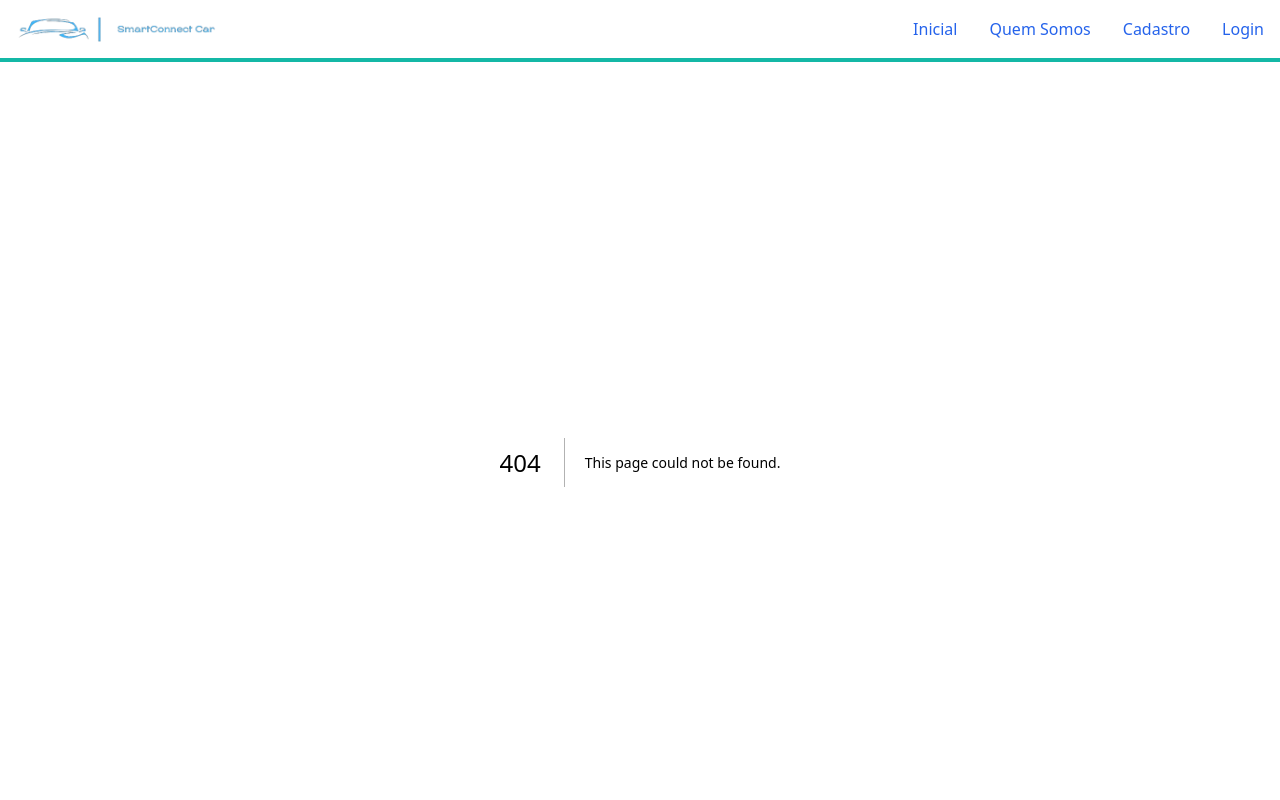
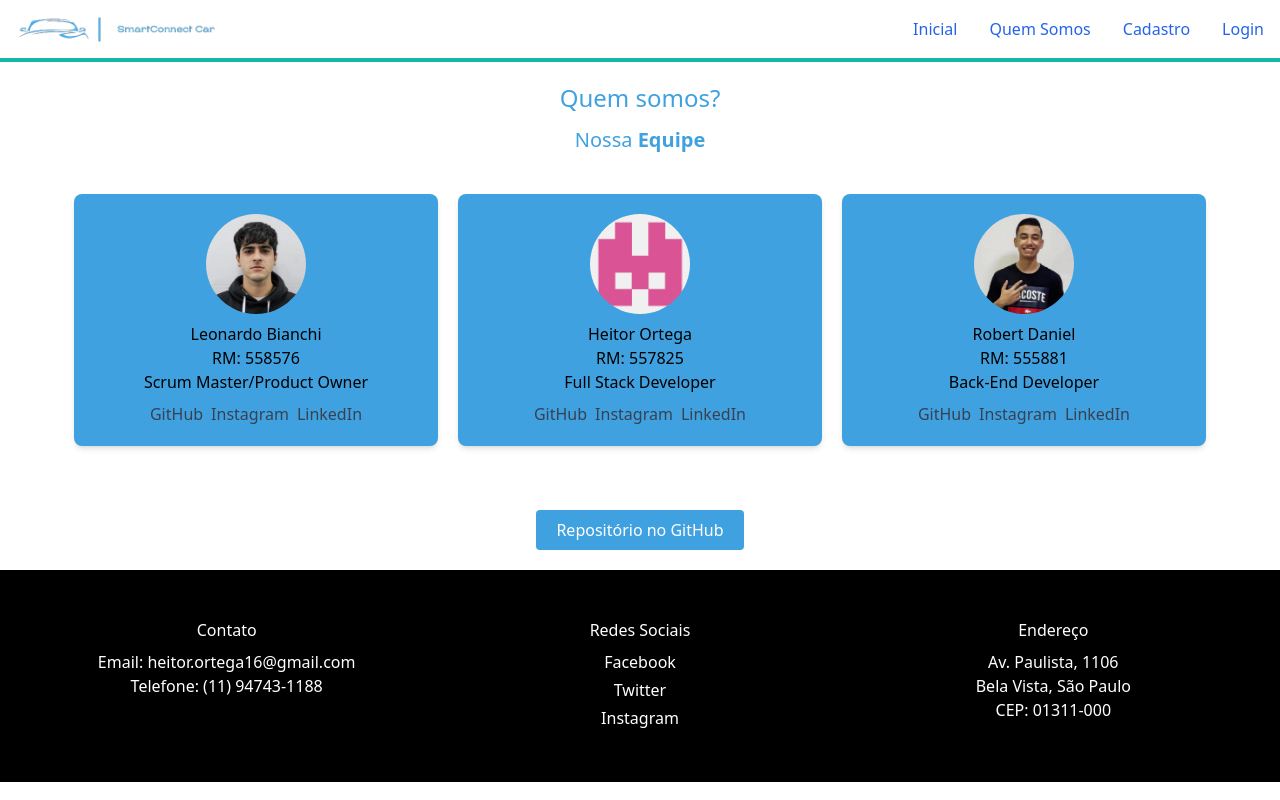
Before and after one commit to HeitorOrtega/Sprint4_React, a Next.js app in the folder SmartConnect/: page /about in a window 1280 px wide. Before the commit this address had no page. Shown: the top 800 px of the page. Built offline with nearby package versions, Linux system fonts and the light colour scheme.

Commit message:
Adicionando a pagina about.

```diff
--- /dev/null
+++ b/SmartConnect/src/app/about/page.tsx
@@ -0,0 +1,81 @@
+import Image from 'next/image';
+
+export default function Time() {
+  return (
+    <main className="w-[90%] mx-auto my-5">
+      <div className="text-center">
+        <h2 className="text-[#40a1e0] text-2xl">Quem somos?</h2>
+        <h3 className="text-[#40a1e0] text-xl font-normal mt-3">
+          Nossa <span className="font-bold">Equipe</span>
+        </h3>
+
+        <div className="flex justify-center flex-wrap gap-5 mt-10 mb-16">
+          <div className="member bg-[#40a1e0] shadow-md p-5 rounded-lg w-full sm:w-[calc(33.333%-20px)] text-center flex flex-col items-center">
+            <Image
+              src="/img/leonardobianchii.jpeg"
+              alt="Leonardo Bianchi"
+              width={100}
+              height={100}
+              className="rounded-full mb-2"
+            />
+            <h4>Leonardo Bianchi</h4>
+            <p>RM: 558576</p>
+            <p>Scrum Master/Product Owner</p>
+            <div className="social-links mt-2">
+              <a href="https://github.com/leonardobianchii" target="_blank" rel="noopener noreferrer" className="mx-1 text-gray-700">GitHub</a>
+              <a href="https://www.instagram.com/" target="_blank" rel="noopener noreferrer" className="mx-1 text-gray-700">Instagram</a>
+              <a href="https://www.linkedin.com/" target="_blank" rel="noopener noreferrer" className="mx-1 text-gray-700">LinkedIn</a>
+            </div>
+          </div>
+
+          <div className="member bg-[#40a1e0] shadow-md p-5 rounded-lg w-full sm:w-[calc(33.333%-20px)] text-center flex flex-col items-center">
+            <Image
+              src="/img/HeitorOrtega.png"
+              alt="Heitor Ortega"
+              width={100}
+              height={100}
+              className="rounded-full mb-2"
+            />
+            <h4>Heitor Ortega</h4>
+            <p>RM: 557825</p>
+            <p>Full Stack Developer</p>
+            <div className="social-links mt-2">
+              <a href="https://github.com/HeitorOrtega" target="_blank" rel="noopener noreferrer" className="mx-1 text-gray-700">GitHub</a>
+              <a href="https://www.instagram.com/" target="_blank" rel="noopener noreferrer" className="mx-1 text-gray-700">Instagram</a>
+              <a href="https://www.linkedin.com/" target="_blank" rel="noopener noreferrer" className="mx-1 text-gray-700">LinkedIn</a>
+            </div>
+          </div>
+
+          <div className="member bg-[#40a1e0] shadow-md p-5 rounded-lg w-full sm:w-[calc(33.333%-20px)] text-center flex flex-col items-center">
+            <Image
+              src="/img/robert.jpeg"
+              alt="Robert Daniel"
+              width={100}
+              height={100}
+              className="rounded-full mb-2"
+            />
+            <h4>Robert Daniel</h4>
+            <p>RM: 555881</p>
+            <p>Back-End Developer</p>
+            <div className="social-links mt-2">
+              <a href="https://github.com/danie-anx" target="_blank" rel="noopener noreferrer" className="mx-1 text-gray-700">GitHub</a>
+              <a href="https://www.instagram.com/" target="_blank" rel="noopener noreferrer" className="mx-1 text-gray-700">Instagram</a>
+              <a href="https://www.linkedin.com/" target="_blank" rel="noopener noreferrer" className="mx-1 text-gray-700">LinkedIn</a>
+            </div>
+          </div>
+        </div>
+
+        <div className="repositorio text-center mt-6 w-full">
+          <a
+            href="https://github.com/HeitorOrtega/Sprint4_React"
+            target="_blank"
+            rel="noopener noreferrer"
+            className="inline-block py-2 px-5 bg-[#40a1e0] text-white rounded transition duration-300 ease-in-out hover:bg-[#32b9cd]"
+          >
+            Repositório no GitHub
+          </a>
+        </div>
+      </div>
+    </main>
+  );
+}
```
